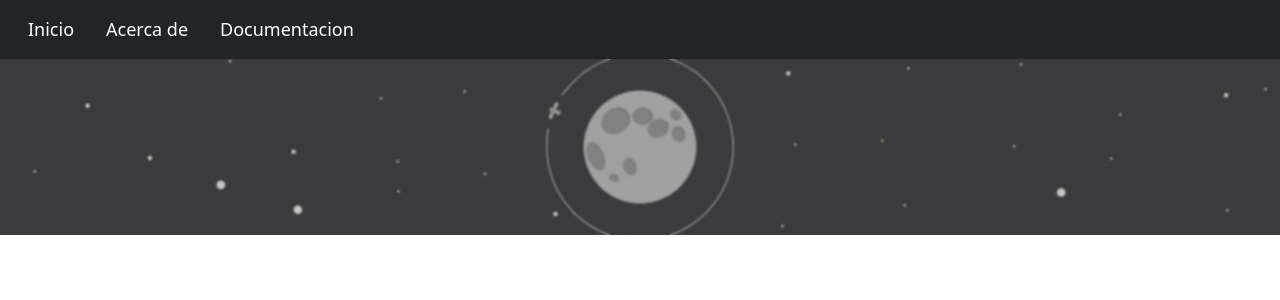
After one commit to lx116/TecnicasNumericas, a Django app: page / in a window 1280 px wide. The commit adds this page. Shown: the top 300 px of the page. Run offline with Django 3.2, Linux system fonts and the light colour scheme; some libraries are stand-ins or nearby versions.

Commit message:
Configuracion de bases

```diff
--- /dev/null
+++ b/Recursos/static/web/css/style.css
@@ -0,0 +1,18 @@
+.navColorText a
+{
+    color: white;
+    font-size: 18px;
+}
+
+.banner
+{
+    width: 100vw;
+    height: 22vh;
+    background-image: url("../img/1145374.jpg");
+    background-position: center;
+}
+.cristal
+{
+    background: rgba(115, 115, 115, 0.38);
+    backdrop-filter: blur(1px);
+}
--- /dev/null
+++ b/Recursos/templates/appOne.html
@@ -0,0 +1,6 @@
+{% extends 'base.html' %}
+{% load static %}
+
+{% block banner %}
+    <div class="cristal"></div>
+{% endblock %}
--- a/TechMath/urls.py
+++ b/TechMath/urls.py
@@ -1,5 +1,5 @@
 from django.urls import path
-
+from .views import startApp
 urlpatterns = [
-
+    path('',startApp,name='Inicio')
 ]
--- a/TechMath/views.py
+++ b/TechMath/views.py
@@ -7,4 +7,4 @@
 
 def startApp(request):
 
-    render(request,'base.html')
+   return render(request,'appOne.html')
--- a/TecnicasNumericas/urls.py
+++ b/TecnicasNumericas/urls.py
@@ -18,6 +18,9 @@
 from django.conf import settings
 from django.conf.urls.static import static
 
+import TechMath.views
+
 urlpatterns = [
     path('admin/', admin.site.urls),
+    path('',include('TechMath.urls'))
 ]+ static(settings.STATIC_URL, document_root=settings.STATIC_ROOT)
--- a/templates/base.html
+++ b/templates/base.html
@@ -4,8 +4,38 @@
 <head>
     <meta charset="UTF-8">
     <title>Title</title>
+
+    <script src="{% static 'bootstrap-5.0.2-dist/js/bootstrap.min.js' %}"></script>
+    <link rel="stylesheet" href="{% static 'bootstrap-5.0.2-dist/css/bootstrap.min.css' %}">
+    <link rel="stylesheet" href="{% static 'web/css/style.css' %}">
 </head>
 <body>
-    <h1>HOLA MUNDO</h1>
+    <nav class="navbar bg-dark ">
+        <div class="container-fluid">
+            <ul class="nav navColorText">
+                <li class="nav-item">
+                    <a class="nav-link" href="#">Inicio</a>
+                </li>
+                <li class="nav-item">
+                    <a class="nav-link" href="#">Acerca de</a>
+                </li>
+                <li class="nav-item">
+                    <a class="nav-link" href="#">Documentacion</a>
+                </li>
+            </ul>
+        </div>
+    </nav>
+
+    <div class="container-fluid">
+        <div class="row banner">
+            {% block banner %}
+            {% endblock %}
+        </div>
+
+        <div class="row spaceApp">
+            {% block spaceApp %}
+            {% endblock %}
+        </div>
+    </div>
 </body>
 </html>
```
Also changed, not shown: Recursos/static/web/img/1145374.jpg (added).
